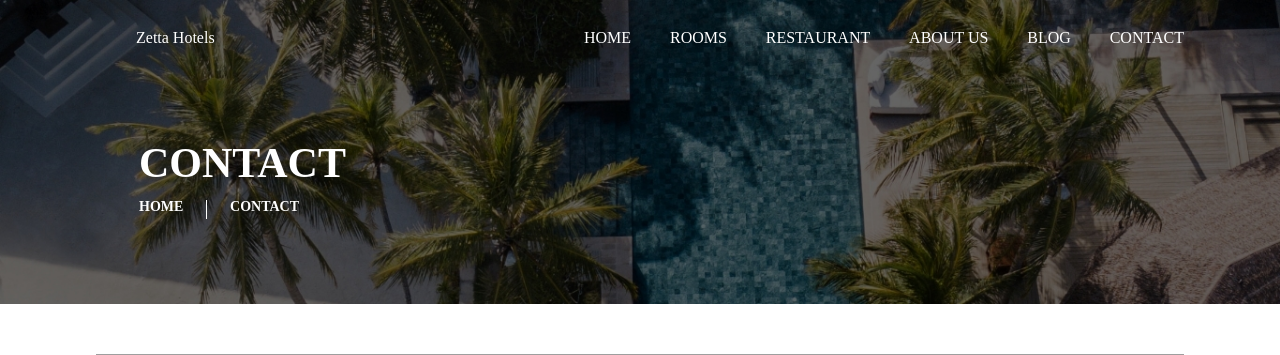
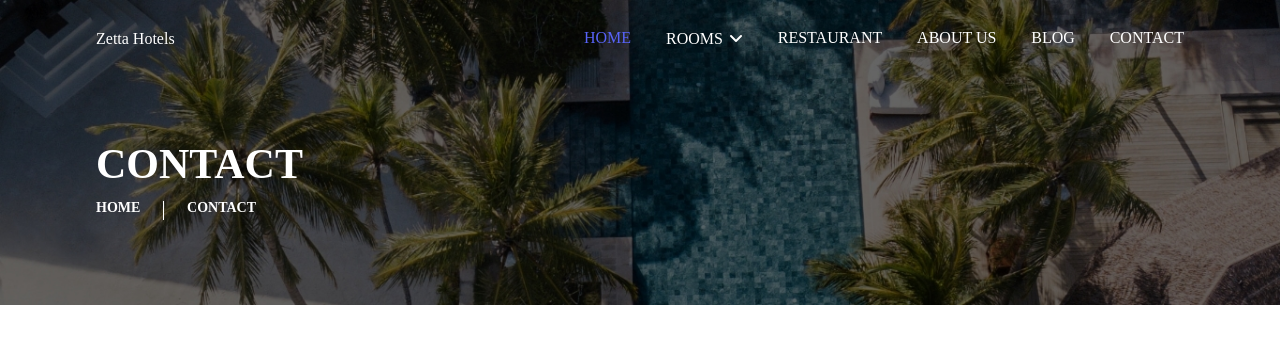
Before and after one commit to Annakhinikadze/Homework9, a plain HTML site: page index.html in a window 1280 px wide. Shown: the top 355 px of the page. Drawn offline with Linux system fonts and the light colour scheme; grey boxes are pictures that could not be loaded.

Commit message:
styles finished

```diff
--- /dev/null
+++ b/CSS/responsive.css
@@ -0,0 +1,3 @@
+@media (max-width:1024px;) {
+
+}
--- a/CSS/styles.css
+++ b/CSS/styles.css
@@ -19,13 +19,20 @@ header {
 
 .logo {
     color: white;
-    padding-left: 40px;
 }
 
 .nav-item {
     color: white;
 }
 
+.active {
+    color: #5863F8;
+}
+
+.fa-angle-down {
+    color: white;
+    margin-left: 6px;
+}
 
 .header-wraper {
     max-width: 1088px;
@@ -45,16 +52,22 @@ header {
     justify-content: space-between;
 }
 
+.burger-bar {
+    display: none;
+}
 
 
 /* HEADER PART 2 */
 
 .header-left-side {
-    margin-left: 139px;
+    max-width: 1088px;
+    width: 100%;
     margin-top: 96px;
     padding-bottom: 85px;
     display: flex;
     flex-direction: column;
+    margin-left: auto;
+    margin-right: auto;
 
 }
 
@@ -97,7 +110,6 @@ p,a,h1,h2 {
     max-width: 1088px;
     width: 100%;
     margin: 50px auto 56px auto;
-
 }
 
 .mapi {
@@ -391,3 +403,9 @@ p,a,h1,h2 {
     font-size: 14px;
 
 }
+
+.first-section {
+    max-width: 1366px;
+    width: 100%;
+    margin: 0 auto;
+}
--- a/index.html
+++ b/index.html
@@ -6,6 +6,7 @@
     <meta name="viewport" content="width=device-width, initial-scale=1.0">
     <link rel="stylesheet" href="CSS/reset.css">
     <link rel="stylesheet" href="CSS/styles.css">
+    <link rel="stylesheet" href="CSS/responsive.css">
     <link rel="stylesheet" href="https://cdnjs.cloudflare.com/ajax/libs/font-awesome/6.1.2/css/all.min.css">
 
 </head>
@@ -15,14 +16,15 @@
             <p class="logo">Zetta Hotels</p>
             <nav class="navigation">
                 <ul class="navigation">
-                    <li><a class="nav-item" href="#">HOME</a></li>
-                    <li><a class="nav-item" href="#">ROOMS</a></li>
+                    <li><a class="nav-item active" href="#">HOME</a></li>
+                    <li><a class="nav-item" href="#">ROOMS</a><i class="fa-solid fa-angle-down"></i></li>
                     <li><a class="nav-item" href="#">RESTAURANT</a></li>
                     <li><a class="nav-item" href="#">ABOUT US</a></li>
                     <li><a class="nav-item" href="#">BLOG</a></li>
                     <li><a class="nav-item" href="#">CONTACT</a></li>
                 </ul>
             </nav>
+            <div class="burger-bar"><i class="fa-solid fa-bars"></i></div>
         </div>
             <div class="header-left-side">
                 <H1 class="heading1">CONTACT</H1>
@@ -34,7 +36,7 @@
             </div>
     </header>
 
-    <section>
+    <section class="first-section">
         <div class="map">
             <iframe class="mapi" src="https://www.google.com/maps/embed?pb=!1m18!1m12!1m3!1d2979.256403634708!2d44.79932726473771!3d41.69340023493252!2m3!1f0!2f0!3f0!3m2!1i1024!2i768!4f13.1!3m3!1m2!1s0x40440cefafde5811%3A0xfc8770ef49bc089d!2sFreedom%20Square%2C%20T&#39;bilisi!5e0!3m2!1sen!2sge!4v1660296339942!5m2!1sen!2sge" width="600" height="450" style="border:0;" allowfullscreen="" loading="lazy" referrerpolicy="no-referrer-when-downgrade"></iframe>
         </div>
```
